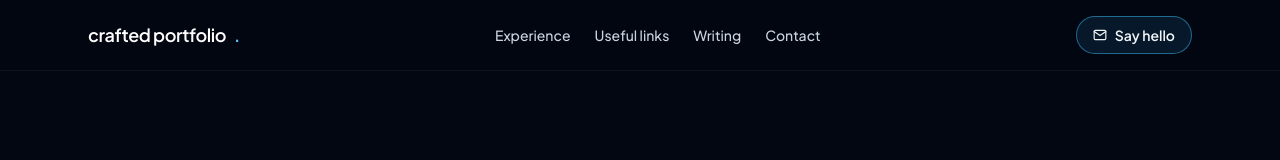
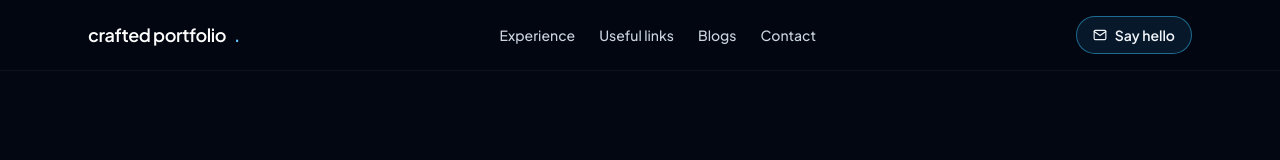
Before and after one commit to ngdzu/dzutech, a React (Vite) app: page / in a window 1280 px wide. Shown: the top 160 px of the page. Built offline with nearby package versions, Linux system fonts and the light colour scheme; no server answers.

Commit message:
Rename from writing to blogs

```diff
--- a/src/pages/BlogDetailPage.tsx
+++ b/src/pages/BlogDetailPage.tsx
@@ -67,10 +67,10 @@ const BlogDetailPage = () => {
             Back
           </button>
           <Link
-            to="/#writing"
+            to="/#blogs"
             className="inline-flex items-center gap-2 rounded-full border border-slate-700/70 px-4 py-2 text-sm font-semibold text-slate-200 transition hover:border-accent-400 hover:text-white"
           >
-            Writing
+            Blogs
           </Link>
         </div>
       </header>
--- a/src/pages/LandingPage.tsx
+++ b/src/pages/LandingPage.tsx
@@ -204,7 +204,7 @@ const TutorialChip = ({
 const navItems = [
   { href: '#experience', label: 'Experience' },
   { href: '#resources', label: 'Useful links' },
-  { href: '#writing', label: 'Writing' },
+  { href: '#blogs', label: 'Blogs' },
   { href: '#contact', label: 'Contact' },
 ]
 
@@ -401,7 +401,7 @@ export const LandingPage = () => {
           </div>
         </Section>
 
-        <Section id="writing" title="Blogs & tutorials" eyebrow="Knowledge sharing">
+  <Section id="blogs" title="Blogs & tutorials" eyebrow="Knowledge sharing">
           <div className="grid gap-10 lg:grid-cols-[minmax(0,2fr),minmax(0,1fr)]">
             <div className="space-y-6">
               {posts.map((post, index) => (
```
Also changed, not shown: 1 other file (tests, documents, lock files or other folders).
